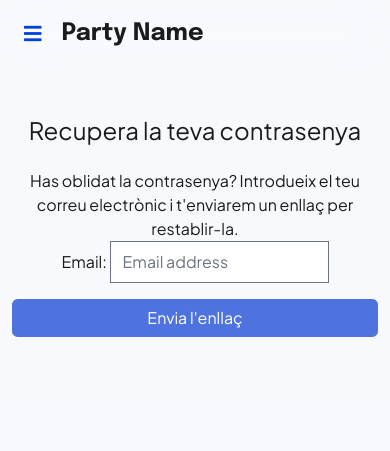
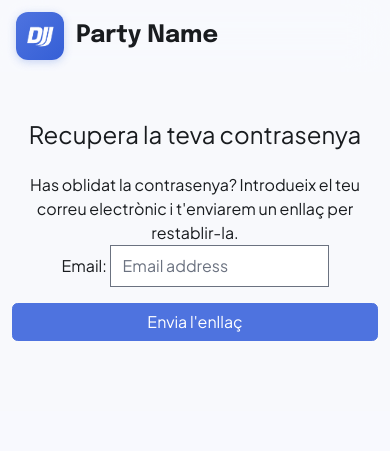
Before and after one commit to djkram/dj_jukebox, a Django app: page /accounts/password/reset/ in a window 390 px wide. Shown: the top 451 px of the page. Run offline with Django 5.2, Linux system fonts and the light colour scheme; some libraries are stand-ins or nearby versions.

Commit message:
Substitueix botó de menú per logo DJJ al header mòbil
- Elimina botó hamburger (tres ratlles) que no anava enlloc
- Posa logo DJJ_icon.png amb fons blau gradient al seu lloc
- Manté el mateix estil del logo: gradient blau, border-radius, shadow
- Logo queda alineat a l'esquerra amb el nom de la festa

Co-Authored-By: Claude Sonnet 4.5 <noreply@anthropic.com>

```diff
--- a/jukebox/templates/jukebox/admin_base.html
+++ b/jukebox/templates/jukebox/admin_base.html
@@ -658,11 +658,11 @@
                 <!-- Topbar Mòbil (nou disseny glass) -->
                 <nav class="glass-nav d-md-none sticky top-0 z-40 px-4 py-3 mb-4">
                     <div class="flex items-center justify-between">
-                        <!-- Hamburger + Title -->
+                        <!-- Logo + Title -->
                         <div class="flex items-center gap-3">
-                            <button class="text-brand-blue p-2">
-                                <i class="fas fa-bars text-xl"></i>
-                            </button>
+                            <div style="background: linear-gradient(135deg, #4e73df, #355fd6); padding: 8px; border-radius: 12px; box-shadow: 0 2px 8px rgba(78, 115, 223, 0.3);">
+                                <img src="{% static 'jukebox/img/DJJ_icon.png' %}" alt="DJJ" style="height: 32px; width: auto; display: block;">
+                            </div>
                             <h1 class="headline-font font-bold text-lg text-on-surface mb-0">
                                 {{ selected_party.name|default:"Party Name" }}
                             </h1>
```
